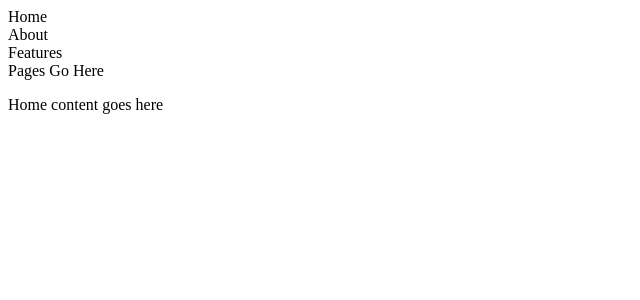
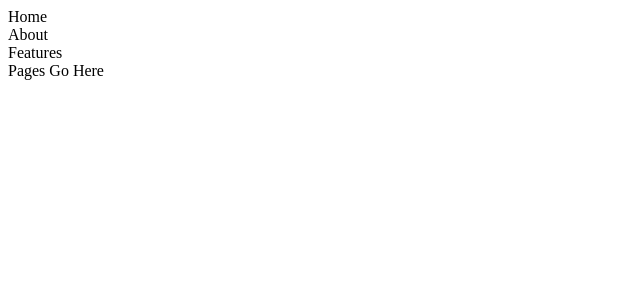
Before and after one commit to acciojob/React-Components-Tabs-AmanVerma5, a React app: page / in a window 1280 px wide. Shown: the top 300 px of the page, without its empty margins (0-640 px from the left). Built offline with nearby package versions, Linux system fonts and the light colour scheme.

Commit message:
submitting code-Thu Aug 03 2023 13:13:28 GMT+0530 (India Standard Time)

```diff
--- a/src/components/Tabs.js
+++ b/src/components/Tabs.js
@@ -20,11 +20,7 @@ function Tabs() {
       </div>
       <div className="viewport">
         Pages Go Here
-        <div>
-        {activeTab === "Home" && <p>Home content goes here</p>}
-        {activeTab === "About" && <p>About content goes here</p>}
-        {activeTab === "Features" && <p>Features content goes here</p>}
-        </div>
+
       </div>
     </div>
   );
```
